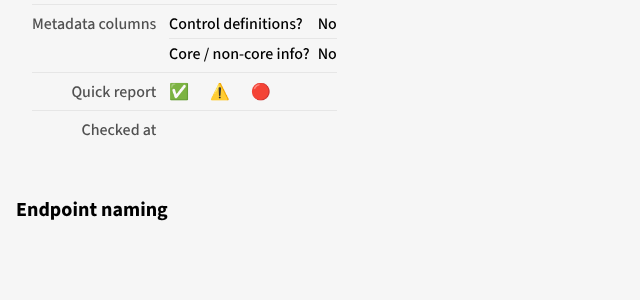
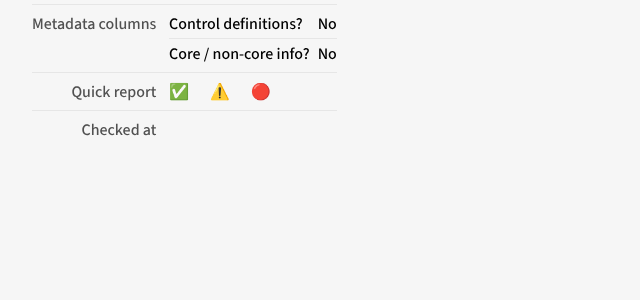
Before and after one commit to FINNGEN/fg-endpoint-tools, a Flask app: template src/fg_endpoint_tools/templates/report.html in a window 1280 px wide. Shown: the part 192-492 px from the top of the page, without its empty margins (0-640 px from the left). Run offline with Flask 3, Linux system fonts and the light colour scheme; the template is opened without the code that fills it, so the values that code supplies are empty.

Commit message:
defn checker: remove "Naming" section header
We can't easily section the expectations for now.

```diff
--- a/src/fg_endpoint_tools/templates/report.html
+++ b/src/fg_endpoint_tools/templates/report.html
@@ -329,8 +329,6 @@ Endpoint Definition Checker
   </div>
 </article>
 
-
-<h2>Endpoint naming</h2>
 
 {#
 NOTE(Vincent 2025-04-14) Not super happy on how the data and HTML are laid out here as the description
```
